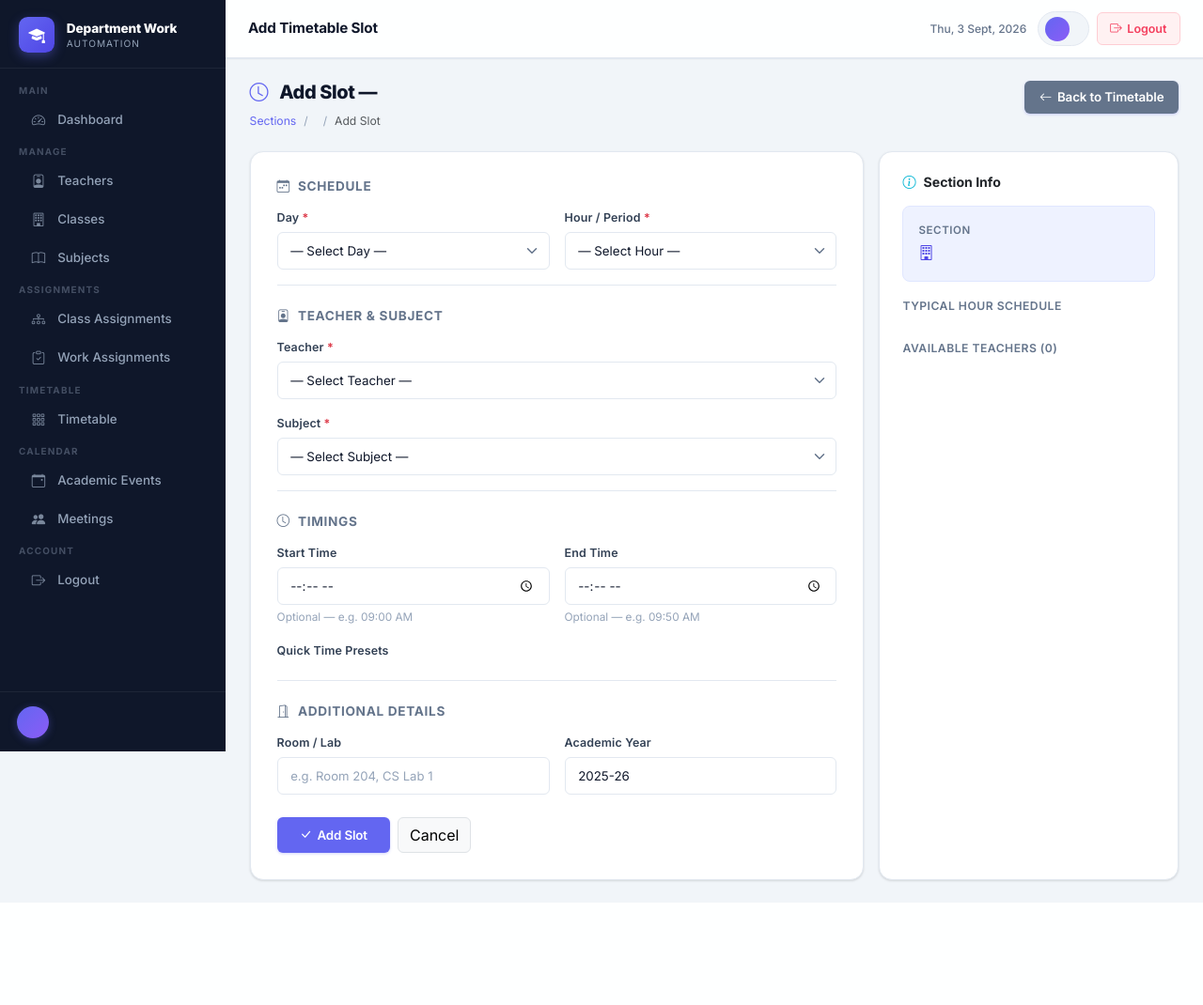
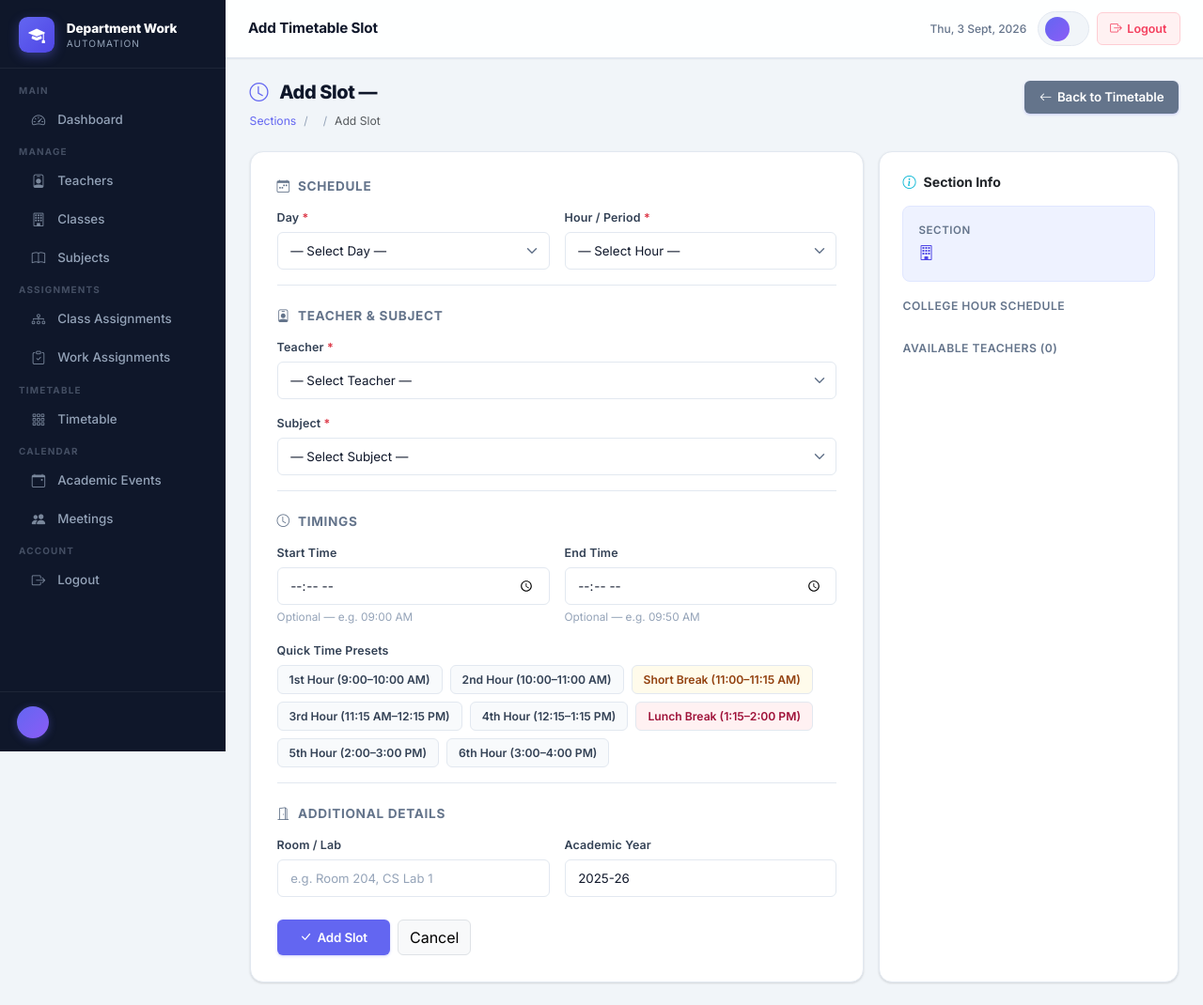
Before and after one commit to balakrishnabalakrishna577-sudo/Attendance, a Django app: template attendance/templates/attendance/hod/timetable_slot_form.html in a window 1280 px wide. Shown: the whole page at 94% size. Before the commit the page ends 961 px from the top, so only its background shows below. Run offline with Django 5.2, Linux system fonts and the light colour scheme; the template is opened without the code that fills it, so the values that code supplies are empty.

Commit message:
Fix timetable timings to 12-hour format: 9-10, 10-11, break 11-11:15, 11:15-12:15, 12:15-1:15, lunch 1:15-2, 2-3, 3-4

```diff
--- a/attendance/templates/attendance/hod/timetable_slot_form.html
+++ b/attendance/templates/attendance/hod/timetable_slot_form.html
@@ -128,16 +128,38 @@
           <div class="mt-3">
             <label class="form-label-custom">Quick Time Presets</label>
             <div class="d-flex flex-wrap gap-2" id="time-presets">
-              {% for label, start, end in time_presets %}
-              <button type="button" class="preset-btn"
-                      data-start="{{ start }}" data-end="{{ end }}"
-                      style="padding:.3rem .75rem;border:1.5px solid var(--border);
-                             border-radius:var(--radius-sm);background:var(--surface-2);
-                             font-size:.76rem;font-weight:600;cursor:pointer;
-                             color:var(--text-2);transition:all .15s;">
-                {{ label }} ({{ start }}–{{ end }})
+              <button type="button" class="preset-btn" data-start="09:00" data-end="10:00"
+                style="padding:.3rem .75rem;border:1.5px solid var(--border);border-radius:var(--radius-sm);background:var(--surface-2);font-size:.76rem;font-weight:600;cursor:pointer;color:var(--text-2);transition:all .15s;">
+                1st Hour (9:00–10:00 AM)
               </button>
-              {% endfor %}
+              <button type="button" class="preset-btn" data-start="10:00" data-end="11:00"
+                style="padding:.3rem .75rem;border:1.5px solid var(--border);border-radius:var(--radius-sm);background:var(--surface-2);font-size:.76rem;font-weight:600;cursor:pointer;color:var(--text-2);transition:all .15s;">
+                2nd Hour (10:00–11:00 AM)
+              </button>
+              <button type="button" class="preset-btn" data-start="11:00" data-end="11:15"
+                style="padding:.3rem .75rem;border:1.5px solid var(--border);border-radius:var(--radius-sm);background:var(--amber-50);font-size:.76rem;font-weight:600;cursor:pointer;color:#92400e;transition:all .15s;">
+                Short Break (11:00–11:15 AM)
+              </button>
+              <button type="button" class="preset-btn" data-start="11:15" data-end="12:15"
+                style="padding:.3rem .75rem;border:1.5px solid var(--border);border-radius:var(--radius-sm);background:var(--surface-2);font-size:.76rem;font-weight:600;cursor:pointer;color:var(--text-2);transition:all .15s;">
+                3rd Hour (11:15 AM–12:15 PM)
+              </button>
+              <button type="button" class="preset-btn" data-start="12:15" data-end="13:15"
+                style="padding:.3rem .75rem;border:1.5px solid var(--border);border-radius:var(--radius-sm);background:var(--surface-2);font-size:.76rem;font-weight:600;cursor:pointer;color:var(--text-2);transition:all .15s;">
+                4th Hour (12:15–1:15 PM)
+              </button>
+              <button type="button" class="preset-btn" data-start="13:15" data-end="14:00"
+                style="padding:.3rem .75rem;border:1.5px solid var(--border);border-radius:var(--radius-sm);background:var(--rose-50);font-size:.76rem;font-weight:600;cursor:pointer;color:#9f1239;transition:all .15s;">
+                Lunch Break (1:15–2:00 PM)
+              </button>
+              <button type="button" class="preset-btn" data-start="14:00" data-end="15:00"
+                style="padding:.3rem .75rem;border:1.5px solid var(--border);border-radius:var(--radius-sm);background:var(--surface-2);font-size:.76rem;font-weight:600;cursor:pointer;color:var(--text-2);transition:all .15s;">
+                5th Hour (2:00–3:00 PM)
+              </button>
+              <button type="button" class="preset-btn" data-start="15:00" data-end="16:00"
+                style="padding:.3rem .75rem;border:1.5px solid var(--border);border-radius:var(--radius-sm);background:var(--surface-2);font-size:.76rem;font-weight:600;cursor:pointer;color:var(--text-2);transition:all .15s;">
+                6th Hour (3:00–4:00 PM)
+              </button>
             </div>
           </div>
         </div>
@@ -205,7 +227,7 @@
       <div class="mb-3">
         <div style="font-size:.76rem;font-weight:600;color:var(--text-3);
                     text-transform:uppercase;letter-spacing:.04em;margin-bottom:.6rem;">
-          Typical Hour Schedule
+          College Hour Schedule
         </div>
         {% for label, start, end in time_presets %}
         <div class="d-flex justify-content-between align-items-center py-1"
```
Also changed, not shown: attendance/models.py (+8 -2 lines), attendance/views_extra.py (+10 -10 lines), attendance/migrations/0002_alter_timetableslot_hour.py (added), attendance/migrations/0003_alter_timetableslot_hour.py (added).
